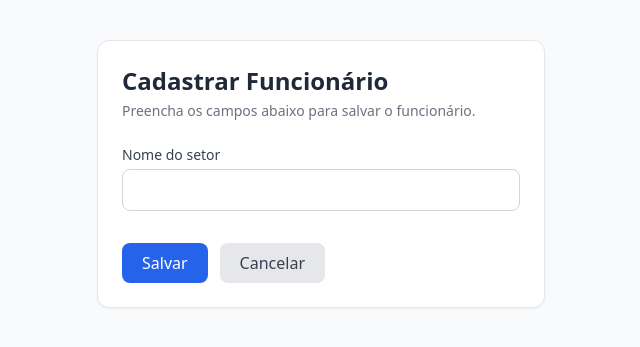
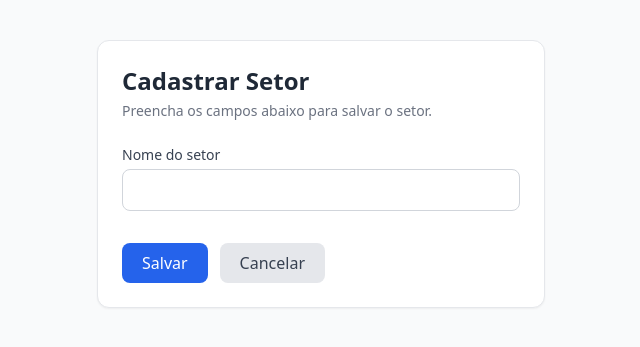
Before and after one commit to julia-lw/php_crud, a PHP site: page /create.setor.php in a window 1280 px wide. Shown: the top 347 px of the page, without its empty margins (319-959 px from the left). Run offline with PHP 8.4, Linux system fonts and the light colour scheme; a user stored in the database is signed in; data comes from the database, SQL or seed files in the repository; some libraries are stand-ins or nearby versions.

Commit message:
Update create.setor.php

```diff
--- a/create.setor.php
+++ b/create.setor.php
@@ -56,8 +56,8 @@ if ($_SERVER["REQUEST_METHOD"] == "POST") {
 </head>
 <body class="bg-gray-50 text-gray-800 font-sans">
     <div class="max-w-md mx-auto my-10 p-6 bg-white rounded-xl shadow-sm border border-gray-200">
-        <h2 class="text-2xl font-bold text-gray-800 mb-1">Cadastrar Funcionário</h2>
-        <p class="text-sm text-gray-500 mb-6">Preencha os campos abaixo para salvar o funcionário.</p>
+        <h2 class="text-2xl font-bold text-gray-800 mb-1">Cadastrar Setor</h2>
+        <p class="text-sm text-gray-500 mb-6">Preencha os campos abaixo para salvar o setor.</p>
 
         <form action="<?php echo htmlspecialchars($_SERVER["PHP_SELF"]); ?>" method="post" enctype="multipart/form-data" class="space-y-4">
 
@@ -70,11 +70,6 @@ if ($_SERVER["REQUEST_METHOD"] == "POST") {
                 <?php endif; ?>
             </div>
 
-
-
-
-
-
             <div class="pt-4 flex items-center gap-3">
                 <input type="submit" value="Salvar" class="bg-blue-600 hover:bg-blue-700 text-white font-medium px-5 py-2 rounded-lg transition cursor-pointer">
                 <a href="index.php" class="bg-gray-200 hover:bg-gray-300 text-gray-700 font-medium px-5 py-2 rounded-lg transition">Cancelar</a>
```
